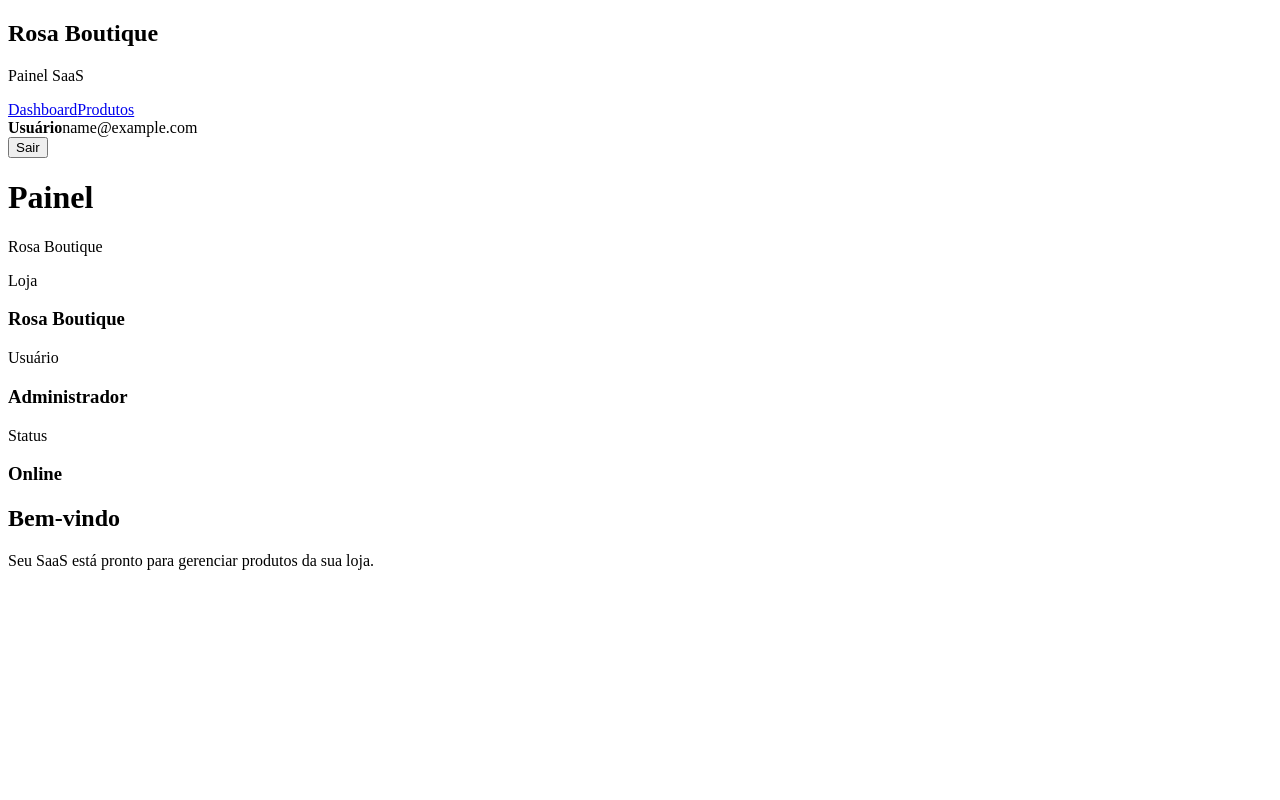
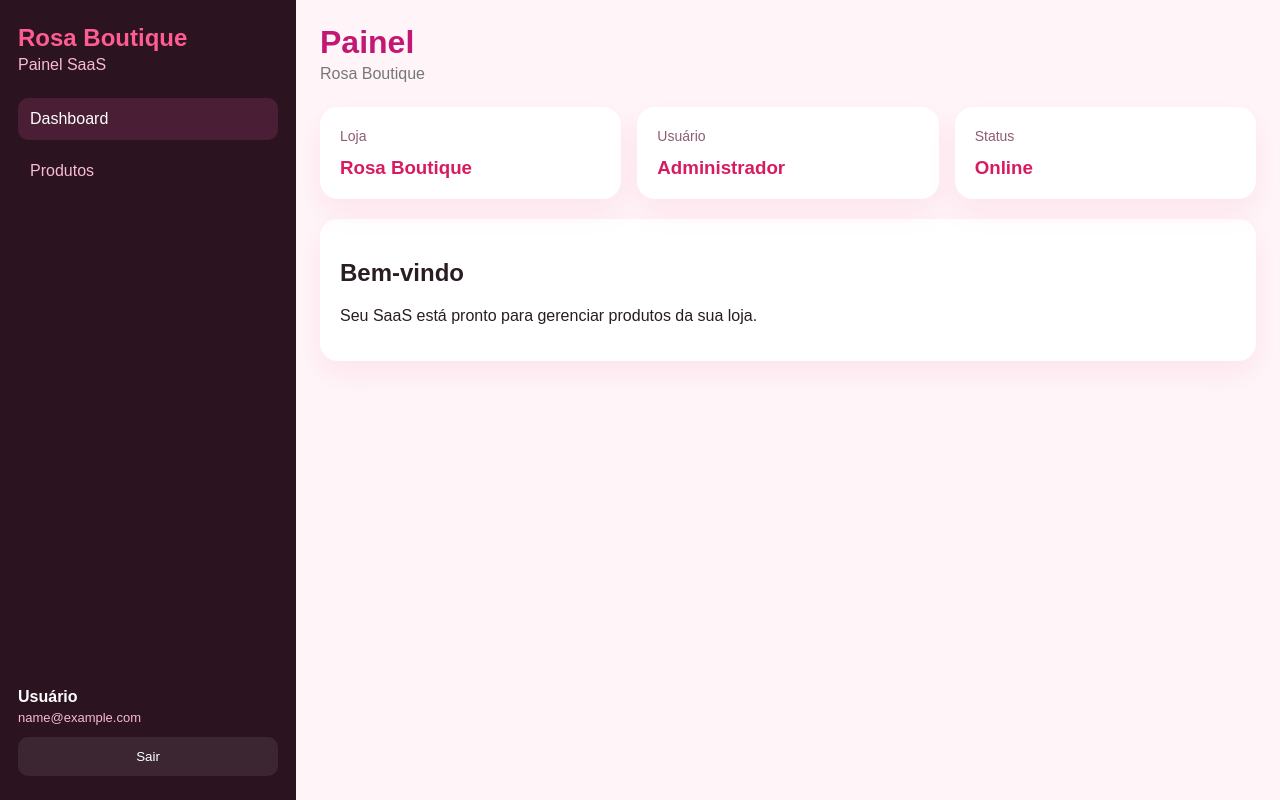
Before and after one commit to lucasmtdap-ai/estoque-frontend-premium, a React (Vite) app: page / in a window 1280 px wide. Built offline with nearby package versions, Linux system fonts and the light colour scheme; sample sign-in values are in the browser's storage.

Commit message:
Update styles.css

```diff
--- a/src/styles.css
+++ b/src/styles.css
@@ -1,3 +1,14 @@
+body {
+  margin: 0;
+  font-family: Arial, sans-serif;
+  background: #fff5f8;
+  color: #2a1c24;
+}
+
+a {
+  text-decoration: none;
+}
+
 .auth-page {
   min-height: 100vh;
   display: flex;
@@ -67,3 +78,241 @@
   font-weight: 700;
   text-decoration: none;
 }
+
+.app-shell {
+  display: flex;
+  min-height: 100vh;
+}
+
+.sidebar {
+  width: 260px;
+  background: #2b1320;
+  color: white;
+  display: flex;
+  flex-direction: column;
+  justify-content: space-between;
+  padding: 24px 18px;
+}
+
+.sidebar-brand h2 {
+  margin: 0;
+  color: #ff5c93;
+}
+
+.sidebar-brand p {
+  margin-top: 4px;
+  color: #f8bbd0;
+}
+
+.sidebar-nav {
+  display: flex;
+  flex-direction: column;
+  gap: 10px;
+  margin: 24px 0;
+}
+
+.nav-link {
+  color: #f8bbd0;
+  padding: 12px;
+  border-radius: 10px;
+}
+
+.nav-link.active,
+.nav-link:hover {
+  background: #4a1f35;
+  color: #fff;
+}
+
+.sidebar-footer {
+  display: flex;
+  flex-direction: column;
+  gap: 12px;
+}
+
+.sidebar-user {
+  display: flex;
+  flex-direction: column;
+  gap: 4px;
+}
+
+.sidebar-user span {
+  font-size: 13px;
+  color: #f8bbd0;
+}
+
+.logout-btn {
+  background: #ffffff14;
+  color: white;
+  border: none;
+  border-radius: 10px;
+  padding: 12px 16px;
+  cursor: pointer;
+}
+
+.app-main {
+  flex: 1;
+  padding: 24px;
+}
+
+.topbar {
+  display: flex;
+  justify-content: space-between;
+  align-items: center;
+  margin-bottom: 24px;
+}
+
+.topbar h1 {
+  margin: 0;
+  color: #c21874;
+}
+
+.topbar p {
+  margin: 4px 0 0;
+  color: #777;
+}
+
+.cards-grid {
+  display: grid;
+  grid-template-columns: repeat(auto-fit, minmax(220px, 1fr));
+  gap: 16px;
+}
+
+.dashboard-card,
+.dashboard-panel,
+.panel,
+.table-card {
+  background: white;
+  border-radius: 18px;
+  padding: 20px;
+  box-shadow: 0 12px 30px rgba(233, 30, 99, 0.08);
+}
+
+.dashboard-card span {
+  color: #8d5c72;
+  font-size: 14px;
+}
+
+.dashboard-card h3 {
+  margin: 12px 0 0;
+  color: #d81b60;
+}
+
+.dashboard-panel {
+  margin-top: 20px;
+}
+
+.panel-header h3 {
+  margin: 0;
+}
+
+.panel-header p {
+  margin: 6px 0 0;
+  color: #666;
+}
+
+.alert {
+  padding: 12px 14px;
+  border-radius: 12px;
+  margin-bottom: 14px;
+}
+
+.alert-error {
+  background: #ffe3ea;
+  color: #c62828;
+}
+
+.product-form {
+  display: grid;
+  grid-template-columns: repeat(4, 1fr);
+  gap: 12px;
+  margin: 20px 0;
+}
+
+.product-form input {
+  border: 1px solid #f3c4dc;
+  border-radius: 14px;
+  padding: 14px;
+  background: #fff;
+}
+
+.product-form button {
+  grid-column: 1 / -1;
+  border: none;
+  border-radius: 14px;
+  padding: 14px;
+  background: linear-gradient(135deg, #ff4fb3 0%, #d63384 100%);
+  color: white;
+  font-weight: 700;
+  cursor: pointer;
+}
+
+.products-list {
+  display: grid;
+  gap: 14px;
+}
+
+.product-card {
+  background: #fff;
+  border-radius: 18px;
+  padding: 18px;
+  display: flex;
+  justify-content: space-between;
+  gap: 16px;
+  align-items: center;
+  box-shadow: 0 10px 26px rgba(0, 0, 0, 0.06);
+}
+
+.product-card p {
+  margin: 4px 0;
+  color: #666;
+}
+
+.action-buttons {
+  display: flex;
+  gap: 10px;
+}
+
+.secondary-btn,
+.delete-btn {
+  border: none;
+  border-radius: 10px;
+  padding: 10px 14px;
+  cursor: pointer;
+  font-weight: 700;
+}
+
+.secondary-btn {
+  background: #f6d4e6;
+  color: #b31261;
+}
+
+.delete-btn {
+  background: #ffe1e1;
+  color: #c62828;
+}
+
+.empty-box {
+  padding: 16px;
+  border-radius: 14px;
+  background: #fff8fb;
+  color: #8d5c72;
+}
+
+@media (max-width: 900px) {
+  .app-shell {
+    flex-direction: column;
+  }
+
+  .sidebar {
+    width: auto;
+  }
+
+  .product-form {
+    grid-template-columns: 1fr;
+  }
+
+  .product-card {
+    flex-direction: column;
+    align-items: flex-start;
+  }
+}
```
